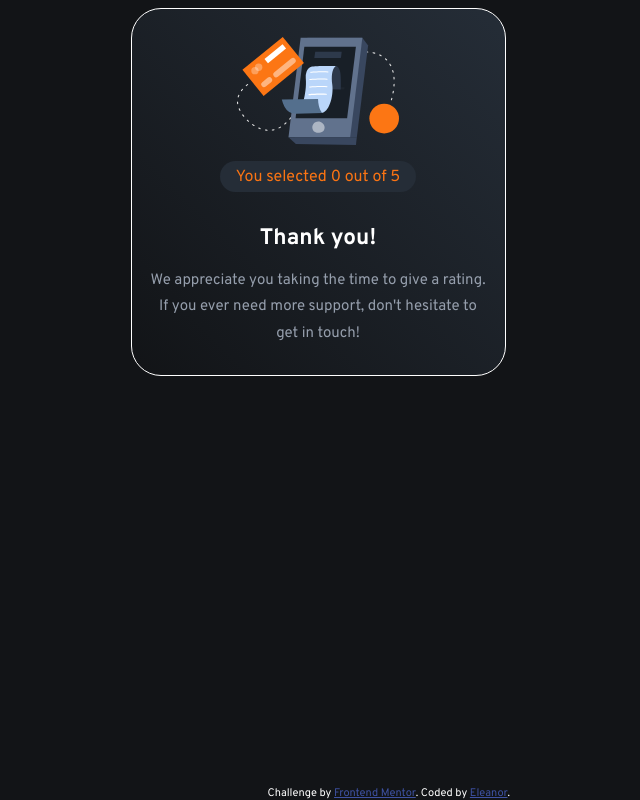
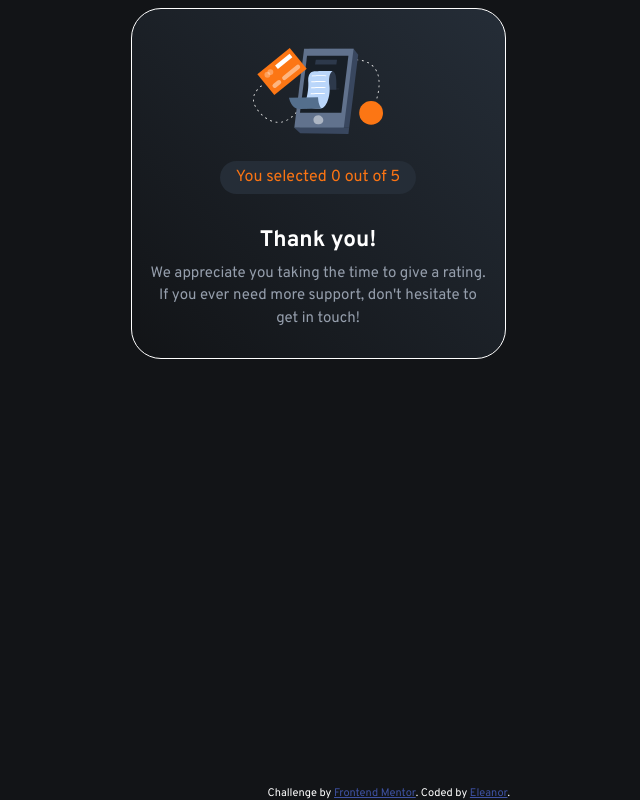
Before and after one commit to EleanorKahn/TS-Rating-Component, a React (Create React App) app: page / in a window 1280 px wide. Both pictures are taken after a click on the button "SUBMIT". Shown: the whole page, without its empty margins (322-962 px from the left). Built offline with nearby package versions, Linux system fonts and the light colour scheme.

Commit message:
thank you styling

```diff
--- a/src/components/ThankYouComponent.tsx
+++ b/src/components/ThankYouComponent.tsx
@@ -3,7 +3,7 @@ import React from 'react';
 const ThankYouComponent = (props: { rating: number }) => {
   return (
     <div className='thank-you-container'>
-      <img src='/images/illustration-thank-you.svg' alt='a robot printing something THINK OF A BETTER ALT'></img>
+      <img className='robot' src='/images/illustration-thank-you.svg' alt='a robot printing something THINK OF A BETTER ALT'></img>
         <h3 className='user-rating'>You selected {props.rating} out of 5</h3>
         <h2 className='thank-you'>Thank you!</h2>
         <p className='ty-paragraph'>We appreciate you taking the time to give a rating. If you ever need more support, don&apos;t hesitate to get in touch!</p>
--- a/src/css/style.css
+++ b/src/css/style.css
@@ -38,7 +38,7 @@ body .container {
 
 p {
     color: var(--lightGrey);
-    line-height: 1.75;
+    line-height: 1.5;
 }
 
 h2 {
@@ -133,22 +133,27 @@ button {
 .thank-you-container p {
     text-align: center;
     padding-block-end: 0rem;
-    margin-block-end: 0rem;
+    margin-block: 0rem;
 }
 
 .thank-you-container .user-rating {
     color: var(--orange);
     font-weight: normal;
-    font-size: medium;
+    font-size: 1rem;
     background-color: var(--darkBlue);
     border-radius: 30px;
     padding-inline: 1rem;
-    padding-block: .35rem;
+    padding-block: .40rem;
     margin-block-end: 2rem;
 }
 
 .thank-you {
-    margin: 0rem;
+    margin-block-start: 0rem;
+    margin-block-end: .5rem;
+}
+
+.robot {
+    height: 80%;
 }
 
 h3 {
```
